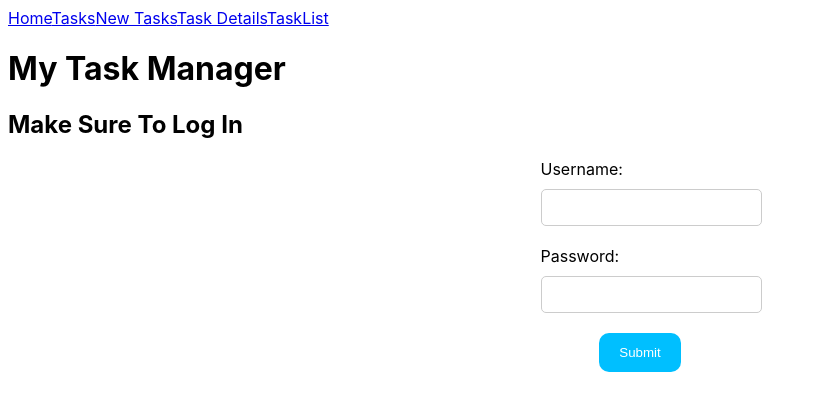
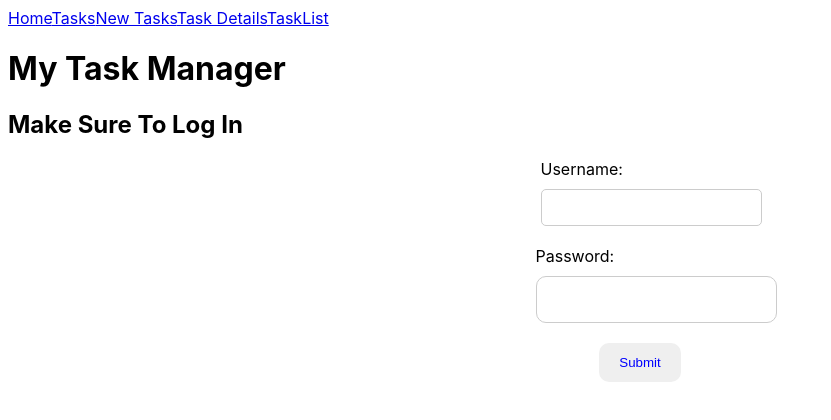
Before and after one commit to Kifahnaseer/task-manager, a React (Create React App) app: page /login in a window 1280 px wide. Shown: the top 420 px of the page, without its empty margins (0-831 px from the left). Built offline with nearby package versions, Linux system fonts and the light colour scheme.

Commit message:
changed colour

```diff
--- a/src/components/Login.js
+++ b/src/components/Login.js
@@ -44,12 +44,12 @@ const Login = () => {
                         type="password"
                         value={password}
                         onChange={(event) => setPassword(event.target.value)}
-                        style={{ padding: "10px", borderRadius: "5px", border: "1px solid #ccc", width: "100%" }}
+                        style={{ padding: "15px", borderRadius: "10px", border: "1px solid #ccc", width: "100%" }}
                     />
                 </div>
                 <button
                     type="submit"
-                    style={{ backgroundColor: "deepskyblue", color: "white", padding: "12px 20px", border: "none", borderRadius: "10px", cursor: "pointer" }}
+                    style={{ backgroundColor: "Blue navy", color: "blue", padding: "12px 20px", border: "none", borderRadius: "10px", cursor: "pointer" }}
                 >
                     Submit
                 </button>
```
